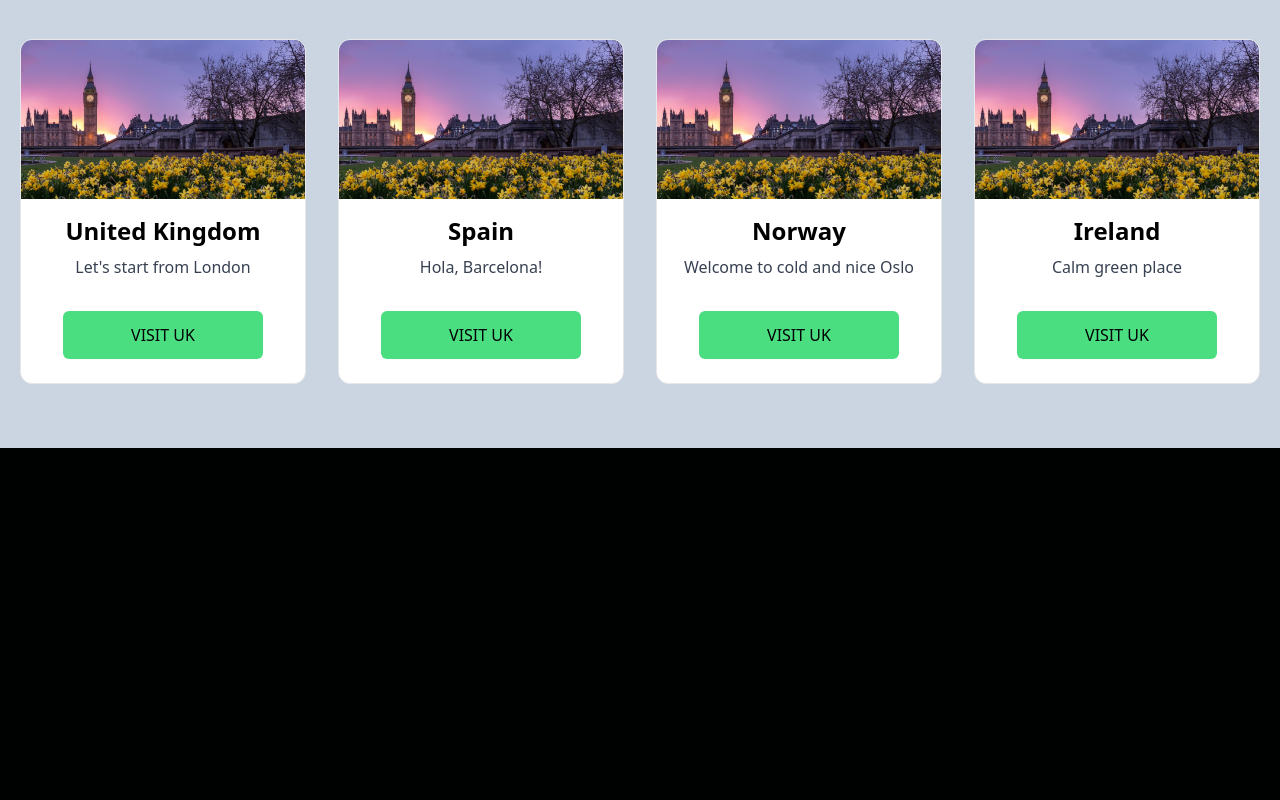
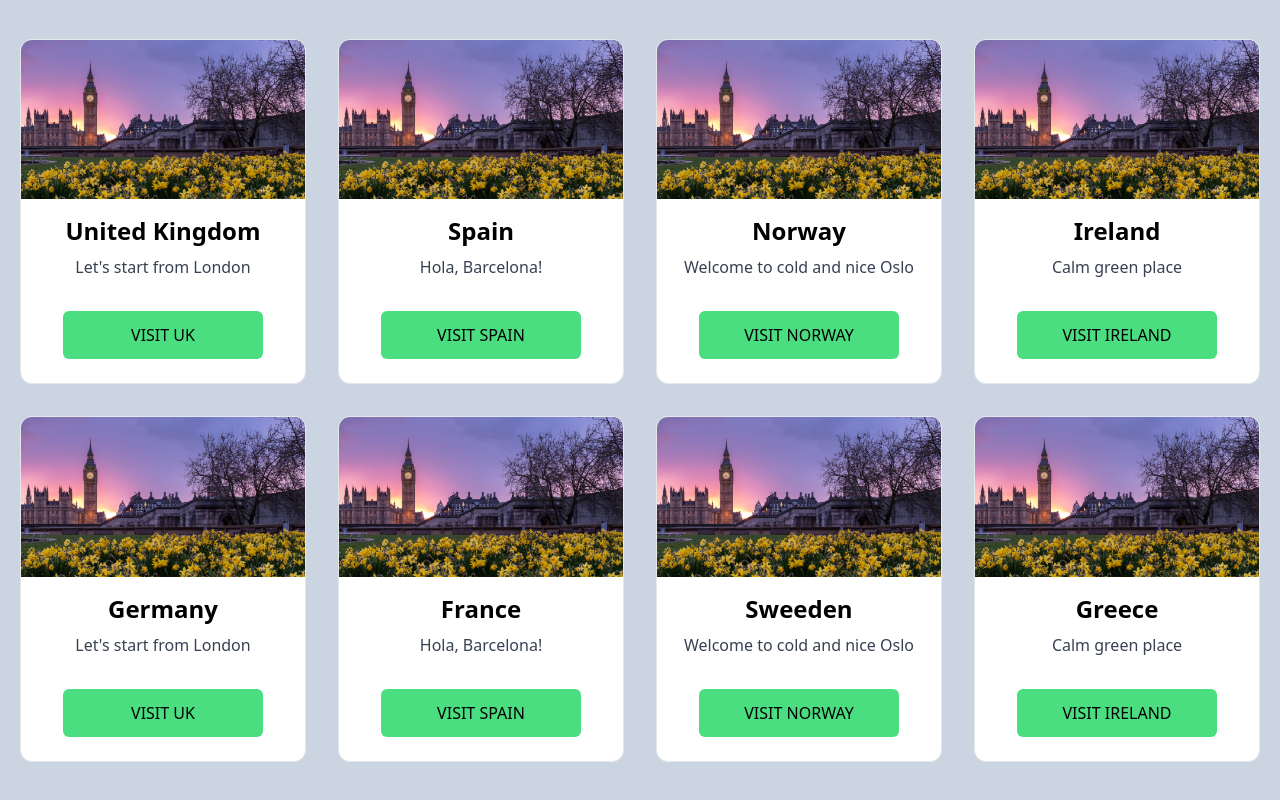
Before and after one commit to dawid-majewski-pl/europe, a React (Create React App) app: page / in a window 1280 px wide. Shown: the part 1666-2466 px from the top of the page. Before the commit the page ends 2114 px from the top, so only its background shows below. Built offline with nearby package versions, Linux system fonts and the light colour scheme.

Commit message:
Added cards to Countries section, fixed navbar z-index.

```diff
--- a/src/components/Countries.jsx
+++ b/src/components/Countries.jsx
@@ -19,7 +19,7 @@ const Countries = () => {
                     <div class='flex flex-col items-center'>
                         <h3 className='text-2xl font-bold text-center pt-4 pb-2'>Spain</h3>
                         <p className='text-gray-700 pb-2'>Hola, Barcelona!</p>
-                        <button className='bg-green-400 text-black w-[200px] uppercase rounded-md font-medium my-6 py-3 duration-300 top-0 hover:scale-110 relative hover:top-2'>Visit UK</button>
+                        <button className='bg-green-400 text-black w-[200px] uppercase rounded-md font-medium my-6 py-3 duration-300 top-0 hover:scale-110 relative hover:top-2'>Visit Spain</button>
                     </div>
                 </div>
                 <div className='h-fit bg-white w-full border rounded-xl overflow-hidden'>
@@ -27,7 +27,7 @@ const Countries = () => {
                     <div class='flex flex-col items-center'>
                         <h3 className='text-2xl font-bold text-center pt-4 pb-2'>Norway</h3>
                         <p className='text-gray-700 pb-2'>Welcome to cold and nice Oslo</p>
-                        <button className='bg-green-400 text-black w-[200px] uppercase rounded-md font-medium my-6 py-3 duration-300 top-0 hover:scale-110 relative hover:top-2'>Visit UK</button>
+                        <button className='bg-green-400 text-black w-[200px] uppercase rounded-md font-medium my-6 py-3 duration-300 top-0 hover:scale-110 relative hover:top-2'>Visit Norway</button>
                     </div>
                 </div>
                 <div className='h-fit bg-white w-full border rounded-xl overflow-hidden'>
@@ -35,7 +35,39 @@ const Countries = () => {
                     <div class='flex flex-col items-center'>
                         <h3 className='text-2xl font-bold text-center pt-4 pb-2'>Ireland</h3>
                         <p className='text-gray-700 pb-2'>Calm green place</p>
+                        <button className='bg-green-400 text-black w-[200px] uppercase rounded-md font-medium my-6 py-3 duration-300 top-0 hover:scale-110 relative hover:top-2'>Visit Ireland</button>
+                    </div>
+                </div>
+                <div className='h-fit bg-white w-full border rounded-xl overflow-hidden'>
+                    <img className='w-full' src={London} alt='/' />
+                    <div class='flex flex-col items-center'>
+                        <h3 className='text-2xl font-bold text-center pt-4 pb-2'>Germany</h3>
+                        <p className='text-gray-700 pb-2'>Let's start from London</p>
                         <button className='bg-green-400 text-black w-[200px] uppercase rounded-md font-medium my-6 py-3 duration-300 top-0 hover:scale-110 relative hover:top-2'>Visit UK</button>
+                    </div>
+                </div>
+                <div className='h-fit bg-white w-full border rounded-xl overflow-hidden'>
+                    <img className='w-full' src={London} alt='/' />
+                    <div class='flex flex-col items-center'>
+                        <h3 className='text-2xl font-bold text-center pt-4 pb-2'>France</h3>
+                        <p className='text-gray-700 pb-2'>Hola, Barcelona!</p>
+                        <button className='bg-green-400 text-black w-[200px] uppercase rounded-md font-medium my-6 py-3 duration-300 top-0 hover:scale-110 relative hover:top-2'>Visit Spain</button>
+                    </div>
+                </div>
+                <div className='h-fit bg-white w-full border rounded-xl overflow-hidden'>
+                    <img className='w-full' src={London} alt='/' />
+                    <div class='flex flex-col items-center'>
+                        <h3 className='text-2xl font-bold text-center pt-4 pb-2'>Sweeden</h3>
+                        <p className='text-gray-700 pb-2'>Welcome to cold and nice Oslo</p>
+                        <button className='bg-green-400 text-black w-[200px] uppercase rounded-md font-medium my-6 py-3 duration-300 top-0 hover:scale-110 relative hover:top-2'>Visit Norway</button>
+                    </div>
+                </div>
+                <div className='h-fit bg-white w-full border rounded-xl overflow-hidden'>
+                    <img className='w-full' src={London} alt='/' />
+                    <div class='flex flex-col items-center'>
+                        <h3 className='text-2xl font-bold text-center pt-4 pb-2'>Greece</h3>
+                        <p className='text-gray-700 pb-2'>Calm green place</p>
+                        <button className='bg-green-400 text-black w-[200px] uppercase rounded-md font-medium my-6 py-3 duration-300 top-0 hover:scale-110 relative hover:top-2'>Visit Ireland</button>
                     </div>
                 </div>
             </div>
--- a/src/components/Navbar.jsx
+++ b/src/components/Navbar.jsx
@@ -21,7 +21,7 @@ const handleNav = () => {
             <div onClick={handleNav} className='block md:hidden'>
                 {!nav ? <AiOutlineClose size={20}/> : <AiOutlineMenu size={20}/>}
             </div>
-            <div className={!nav ? 'fixed left-0 top-0 w-[60%] h-full border-r border-r-gray-900 bg-slate-950 bg-opacity-90 ease-out duration-500 md:hidden' : 'fixed left-[-100%]'}>
+            <div className={!nav ? 'fixed z-[30] left-0 top-0 w-[60%] h-full border-r border-r-gray-900 bg-slate-950 bg-opacity-90 ease-out duration-500 md:hidden' : 'fixed left-[-100%]'}>
                 <h2 className='w-full text-3xl font-bold text-green-400 mx-4 my-8'>Europe</h2>
                 <ul className='uppercase'>
                     <li className='p-4 border-b border-b-gray-800'>Home</li>
```
